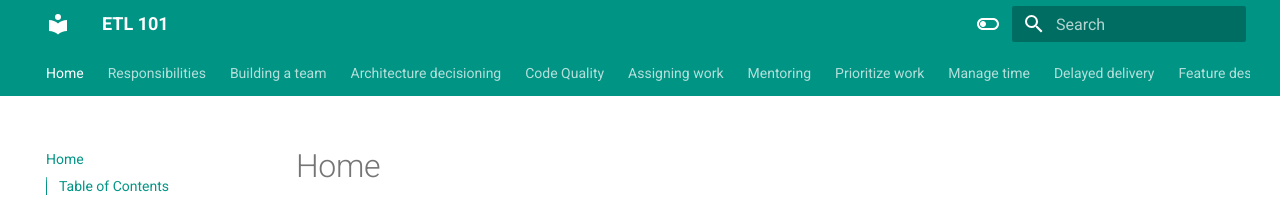
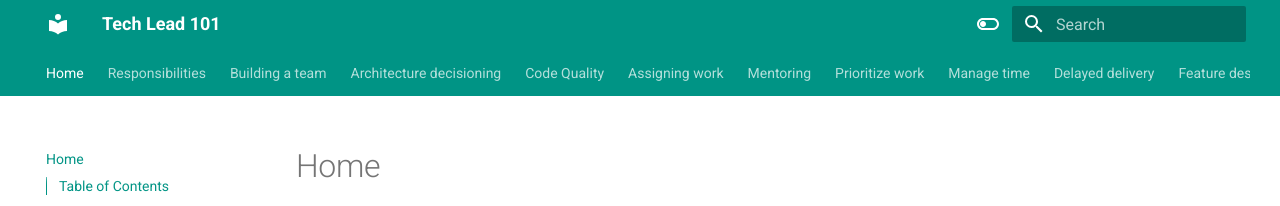
Before and after one commit to adhikari18/tech-lead, an MkDocs documentation site: the page built from docs/index.md, in a window 1280 px wide. Shown: the top 206 px of the page. Built offline with MkDocs 1.6.1 and Material for MkDocs 9.7.7, drawn with Linux system fonts in a browser that asks for light colours.

Commit message:
Update mkdocs.yml

```diff
--- a/mkdocs.yml
+++ b/mkdocs.yml
@@ -1,4 +1,4 @@
-site_name: ETL 101
+site_name: Tech Lead 101
 site_url: https://adhikari18.github.io/tech-lead/
 theme:
   name: material
```
